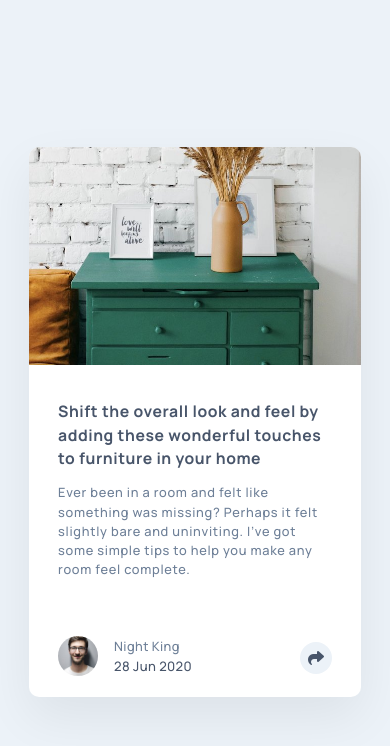
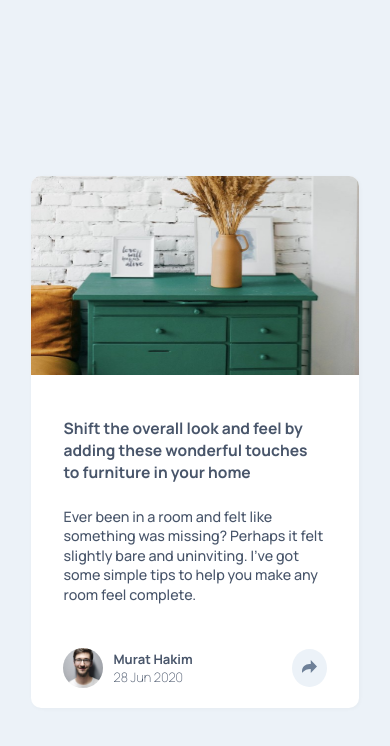
Before and after one commit to GilaniRabbu/article-preview-component-solution, a plain HTML site: page index.html in a window 390 px wide. Drawn offline with Linux system fonts and the light colour scheme.

Commit message:
Initial commit

```diff
--- a/index.html
+++ b/index.html
@@ -5,50 +5,83 @@
   <meta charset="UTF-8">
   <meta http-equiv="X-UA-Compatible" content="IE=edge">
   <meta name="viewport" content="width=device-width, initial-scale=1.0">
-  <link rel="stylesheet" href="https://cdnjs.cloudflare.com/ajax/libs/font-awesome/6.4.2/css/all.min.css" />
-  <link href="https://fonts.googleapis.com/css2?family=Manrope:wght@500;700&display=swap" rel="stylesheet">
+  <link href="https://fonts.googleapis.com/css2?family=Manrope:wght@200;500;700&display=swap" rel="stylesheet">
   <link rel="icon" type="image/png" sizes="32x32" href="images/favicon-32x32.png">
   <link rel="stylesheet" href="style.css">
-  <script src="script.js" defer></script>
   <title>Frontend Mentor | Article Preview Component</title>
 </head>
 
 <body>
-  <main class="container">
-    <div class="card">
-      <figure class="card__image"></figure>
-      <article class="card__info">
-        <h1 class="card__info--title">
+  <main class="container"><!-- Container start here -->
+    <div class="card"><!-- Card start here -->
+
+      <div class="card__image">
+        <img src="images/drawers.jpg" alt="Drawers">
+      </div>
+
+      <div class="card__main"><!-- Card main start here -->
+        <div class="card__content"><!-- Card content start here -->
+          <h1 class="card__title">
             Shift the overall look and feel by adding these
             wonderful touches to furniture in your home
           </h1>
-        <p class="card__info--desc">
+          <p>
             Ever been in a room and felt like something was missing? Perhaps
             it felt slightly bare and uninviting. I’ve got some simple tips
             to help you make any room feel complete.
           </p>
-        <div class="card__info--user">
-          <figure>
-            <img class="info__user--image" src="images/author.jpg" alt="Avatar Image">
-          </figure>
-          <section class="info__user--data">
-            <h2>Night King</h2>
+        </div><!-- Card content end here -->
+
+        <div class="card__user"><!-- Card user start here -->
+
+          <div class="user">
+            <img src="images/author.jpg" alt="Avatar Image">
+            <div class="user__info">
+              <p>Murat Hakim</p>
               <p>28 Jun 2020</p>
-          </section>
-          <div class="info__user--share">
-            <i id="btn__card--share" class="fa-solid fa-share"></i>
-          </div>
-          <div class="card__share--icon" id="card__share">
-            <div class="bottom__arrow"></div>
-            <p>SHARE</p>
-            <img class="share__icon" src="images/icon-facebook.svg" alt="Facebook Icon">
-            <img class="share__icon" src="images/icon-twitter.svg" alt="Twitter Icon">
-            <img class="share__icon" src="images/icon-pinterest.svg" alt="Last Icon">
             </div>
           </div>
-      </article>
+
+          <div class="share"><!-- Share start here -->
+
+            <div class="icon__share">
+              <svg xmlns="http://www.w3.org/2000/svg" width="15" height="13">
+                <path class="i-share" fill="#6E8098"
+                  d="M15 6.495L8.766.014V3.88H7.441C3.33 3.88 0 7.039 0 10.936v2.049l.589-.612C2.59 10.294 5.422 9.11 8.39 9.11h.375v3.867L15 6.495z" />
+              </svg>
             </div>
-  </main>
+
+            <div class="networks">
+              <p>SHARE</p>
+              <div class="icon__networks">
+                <a href="#">
+                  <svg xmlns="http://www.w3.org/2000/svg" width="20" height="20">
+                    <path fill="#FFF" d="M18.896 0H1.104C.494 0 0 .494 0 1.104v17.793C0 19.506.494 20 1.104 20h9.58v-7.745H8.076V9.237h2.606V7.01c0-2.583 1.578-3.99 3.883-3.99 1.104 0 2.052.082 2.329.119v2.7h-1.598c-1.254 0-1.496.597-1.496 1.47v1.928h2.989l-.39 3.018h-2.6V20h5.098c.608 0 1.102-.494 1.102-1.104V1.104C20 .494 19.506 0 18.896 0z" />
+                  </svg>
+                </a>
+                <a href="#">
+                  <svg xmlns="http://www.w3.org/2000/svg" width="20" height="17">
+                    <path fill="#FFF" d="M20 2.172a8.192 8.192 0 01-2.357.646 4.11 4.11 0 001.804-2.27 8.22 8.22 0 01-2.605.996A4.096 4.096 0 0013.847.248c-2.65 0-4.596 2.472-3.998 5.037A11.648 11.648 0 011.392 1a4.109 4.109 0 001.27 5.478 4.086 4.086 0 01-1.858-.513c-.045 1.9 1.318 3.679 3.291 4.075a4.113 4.113 0 01-1.853.07 4.106 4.106 0 003.833 2.849A8.25 8.25 0 010 14.658a11.616 11.616 0 006.29 1.843c7.618 0 11.922-6.434 11.663-12.205A8.354 8.354 0 0020 2.172z" />
+                  </svg>
+                </a>
+                <a href="#">
+                  <svg xmlns="http://www.w3.org/2000/svg" width="20" height="20">
+                    <path fill="#FFF" d="M10 0C4.478 0 0 4.477 0 10c0 4.237 2.636 7.855 6.356 9.312-.088-.791-.167-2.005.035-2.868.182-.78 1.172-4.97 1.172-4.97s-.299-.6-.299-1.486c0-1.39.806-2.428 1.81-2.428.852 0 1.264.64 1.264 1.408 0 .858-.545 2.14-.828 3.33-.236.995.5 1.807 1.48 1.807 1.778 0 3.144-1.874 3.144-4.58 0-2.393-1.72-4.068-4.177-4.068-2.845 0-4.515 2.135-4.515 4.34 0 .859.331 1.781.745 2.281a.3.3 0 01.069.288l-.278 1.133c-.044.183-.145.223-.335.134-1.249-.581-2.03-2.407-2.03-3.874 0-3.154 2.292-6.052 6.608-6.052 3.469 0 6.165 2.473 6.165 5.776 0 3.447-2.173 6.22-5.19 6.22-1.013 0-1.965-.525-2.291-1.148l-.623 2.378c-.226.869-.835 1.958-1.244 2.621.937.29 1.931.446 2.962.446 5.522 0 10-4.477 10-10S15.522 0 10 0z" />
+                  </svg>
+                </a>
+              </div>
+            </div>
+
+          </div><!-- Share end here -->
+
+        </div><!-- Card user end here -->
+
+      </div><!-- Card main end here -->
+
+    </div><!-- Card end here -->
+  </main><!-- Container end here -->
+
+  <script src="script.js"></script>
 </body>
 
 </html>
--- a/style.css
+++ b/style.css
@@ -3,264 +3,204 @@
   --clr-neutral-200: hsl(212, 23%, 69%);
   --clr-neutral-300: hsl(214, 17%, 51%);
   --clr-neutral-400: hsl(217, 19%, 35%);
+  --clr-white: #FFFFFF;
+  --clr-black: #000000;
+
   --fw-500: 500;
   --fw-700: 700;
-  --fs-primary: 0.8125rem;
   --ff-base: 'Manrope', sans-serif;
-}
-
-*,
-*::before,
-*::after {
-  box-sizing: border-box;
 }
 
 * {
   margin: 0;
   padding: 0;
+  box-sizing: border-box;
+  font-size: 13px;
+  font-weight: var(--fw-500);
+  font-family: var(--ff-base);
 }
 
 html,
 body {
   width: 100%;
+  height: auto;
+}
+
+body {
+  padding: 20px 0;
+  display: flex;
+  flex-direction: column;
+  justify-content: space-between;
+  color: var(--clr-neutral-400);
+  background-color: var(--clr-neutral-100);
+}
+
+.card__title {
+  font-size: 1.2rem;
+  font-weight: var(--fw-700);
+}
+
+img {
+  width: 100%;
   height: 100%;
 }
 
-body {
+a {
+  text-decoration: none;
+}
+
+.container {
+  width: 100%;
+  min-height: 100vh;
   display: flex;
   justify-content: center;
   align-items: center;
-  min-height: 100vh;
-  font-family: var(--ff-base);
-  background-color: var(--clr-neutral-100);
-}
-
-.container {
-  width: 1440px;
-  height: fit-content;
-  display: flex;
-  justify-content: center;
-  align-items: center;
-  transition: all 0.3s ease-out;
 }
 
 .card {
-  width: 730px;
-  height: 280px;
-  display: flex;
-  background-color: #FFF;
-  box-shadow: 0 20px 50px rgba(0, 0, 0, 0.065);
+  width: 25.16rem;
+  background-color: var(--clr-white);
+  box-shadow: 1px 1px 4px rgba(0, 0, 0, 0.03);
   border-radius: 10px;
-  position: relative;
-  transition: all 0.3s ease-out;
 }
 
 .card__image {
-  min-width: 285px;
-  height: 100%;
-  border-radius: 10px 0 0 10px;
-  background-image: url(images/drawers.jpg);
-  background-size: cover;
-  background-position: left;
-  background-repeat: no-repeat;
+  overflow: hidden;
+  height: 15.3rem;
+  border-radius: 10px 10px 0 0;
 }
 
-.card__info {
-  width: 100%;
-  height: 100%;
-  display: flex;
-  flex-direction: column;
-  padding: 2rem 2.5rem;
+.card__main {
+  padding: 42px 32px 0;
 }
 
-.card__info--title {
-  margin-bottom: 0.84rem;
-  font-size: 1.25rem;
-  letter-spacing: 0.035rem;
-  font-weight: var(--fw-700);
-  color: var(--clr-neutral-400);
+.card__content > p {
+  font-size: 1.1rem;
+  line-height: 1.5rem;
+  padding: 24px 0;
 }
 
-.card__info--desc {
-  letter-spacing: 0.016rem;
-  font-size: var(--fs-primary);
-  font-weight: var(--fw-500);
-  color: var(--clr-neutral-300);
+.card__user {
+  width: 100%;
+  position: relative;
+  padding: 20px 0;
+  display: flex;
+  justify-content: space-between;
+  align-items: center;
 }
 
-.card__info--user {
-  width: 100%;
-  height: 50px;
-  margin-top: 1.1rem;
+.user {
   display: flex;
   align-items: center;
 }
 
-.card__info--user figure {
+.user > img {
   width: 40px;
   height: 40px;
+  border-radius: 50%;
+  margin-right: 10px;
 }
 
-.info__user--image {
-  width: 40px;
+.user__info > p:first-child {
+  font-weight: 700;
+}
+
+.user__info > p:last-child {
+  font-weight: 200;
+}
+
+.icon__share {
+  background: var(--clr-neutral-100);
+  cursor: pointer;
+  position: relative;
+  z-index: 5;
+  padding: 10px;
   border-radius: 50%;
 }
 
-.info__user--data {
-  margin-left: 16px;
-  font-size: 0.813rem;
-  letter-spacing: 0.025rem;
-  color: var(--clr-neutral-300);
+.icon__share:hover .i-share {
+  fill: var(--clr-neutral-100);
+  animation: shareAnimation 0.2s linear;
 }
 
-.info__user--data h2 {
-  margin-bottom: 2px;
-  font-size: 0.8rem;
-  font-weight: var(--fw-500);
+@keyframes shareAnimation {
+  from {}
+
+  to {
+    transform: translateX(1px);
+  }
 }
 
-.info__user--data p {
-  font-weight: var(--fw-500);
-  color: var(--clr-neutral-400);
+.icon__share:hover {
+  background: var(--clr-neutral-400);
+  transition: background 100ms linear;
 }
 
-.info__user--share {
-  margin-top: 3px;
-  margin-left: auto;
+.networks {
+  position: absolute;
+  top: 5px;
+  left: -32px;
+  width: 25.2rem;
+  height: 75px;
+  padding: 2rem;
+  border-radius: 0 0 10px 10px;
+  display: flex;
+  align-items: center;
+  z-index: 1;
+  visibility: hidden;
+  background: var(--clr-neutral-400);
 }
 
-.fa-share {
-  padding: 8px;
-  cursor: pointer;
-  color: var(--clr-neutral-400);
-  background-color: var(--clr-neutral-100);
-  border-radius: 50%;
-  transition: all 0.1s ease-in-out;
+.networks > p {
+  font-size: 1.3rem;
+  font-weight: 200;
+  color: var(--clr-neutral-200);
+  margin-right: 10px;
+  text-transform: uppercase;
+  letter-spacing: 3px;
 }
 
-.fa-share:hover {
-  color: #FFF;
-  background-color: var(--clr-neutral-300);
+.icon__networks a svg {
+  color: var(--clr-white);
+  font-size: 1.7rem;
+  margin: auto 0.7rem;
 }
 
-.card__share--icon {
-  width: 248px;
-  height: 55px;
-  padding: 0 1.2rem;
-  display: flex;
-  justify-content: space-evenly;
-  align-items: center;
-  position: absolute;
-  right: -68px;
-  top: 129px;
-  background-color: var(--clr-neutral-400);
-  border-radius: 10px;
-  visibility: hidden;
-  opacity: 0;
-  transition: visibility 0.2s linear, opacity 0.2s linear;
-}
-
-.fade__in {
-  opacity: 1;
-  visibility: visible;
-}
-
-.share__icon {
-  transition: all 0.2s ease-in-out;
-}
-
-.share__icon:hover {
-  transform: scale(1.3);
-  cursor: pointer;
-}
-
-.card__share--icon p {
-  font-weight: var(--fw-500);
-  font-size: 0.813rem;
-  letter-spacing: 5px;
-  color: var(--clr-neutral-200);
-}
-
-.bottom__arrow {
-  width: 20px;
-  height: 20px;
-  position: absolute;
-  bottom: -9px;
-  transform: rotate(45deg);
-  background-color: var(--clr-neutral-400);
-}
-
-@media (max-width: 768px) {
-  .container {
-    width: 100%;
-    height: 100%;
-  }
-
+@media(min-width: 1024px) {
   .card {
-    width: 85%;
-    min-height: 510px;
-    flex-direction: column;
+    width: 730px;
+    height: 280px;
+    display: flex;
+    background: var(--clr-white);
   }
 
   .card__image {
-    min-width: 100%;
-    flex-shrink: 1.38;
-    border-radius: 10px 10px 0 0;
+    overflow: hidden;
+    flex: 1 0 285px;
+    height: 100%;
+    border-radius: 10px 0 0 10px;
   }
 
-  .card__info {
+  .card__image > img {
     width: 100%;
-    height: 100%;
-    max-width: 480px;
-    margin: 0 auto;
-    padding: 2.2rem 1.8rem 1rem;
   }
 
-  .card__info--title {
-    font-size: 0.985rem;
-    line-height: 1.45rem;
+  .networks {
+    width: 22rem;
+    height: 50px;
+    top: -60px;
+    left: 58%;
+    border-radius: 10px;
+    justify-content: center;
   }
 
-  .card__info--desc {
-    width: 100%;
-    font-size: 0.8rem;
-    line-height: 1.2rem;
-    letter-spacing: 0.045rem;
-  }
-
-  .card__info--user {
-    margin-top: auto;
-  }
-
-  .info__user--share {
-    z-index: 10;
-  }
-
-  .card__share--icon {
-    width: 100%;
-    height: 75px;
-    padding: 0 1.8rem;
-    justify-content: flex-start;
-    align-items: center;
+  .networks::after {
+    content: "";
     position: absolute;
-    top: auto;
-    right: 0;
-    bottom: 0;
-    left: 0;
-    border-radius: 0 0 10px 10px;
-  }
-
-  .share__icon {
-    margin-left: 15px;
-  }
-
-  .bottom__arrow {
-    display: none;
+    top: 52px;
+    display: block;
+    border-width: 15px;
+    border-style: solid;
+    border-color: var(--clr-neutral-400) transparent transparent;
   }
 }
-
-@media (max-width: 400px) {
-  .card {
-    min-height: 550px;
-  }
-}
```
Also changed, not shown: script.js (+14 -8 lines), design/desktop-active-state.jpg, design/desktop-design.jpg, design/desktop-preview.jpg, design/mobile-design.jpg. Lines whose indentation alone changed are shown as unchanged.
